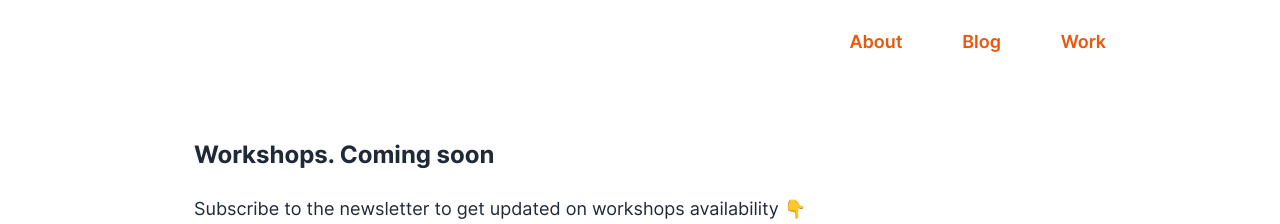
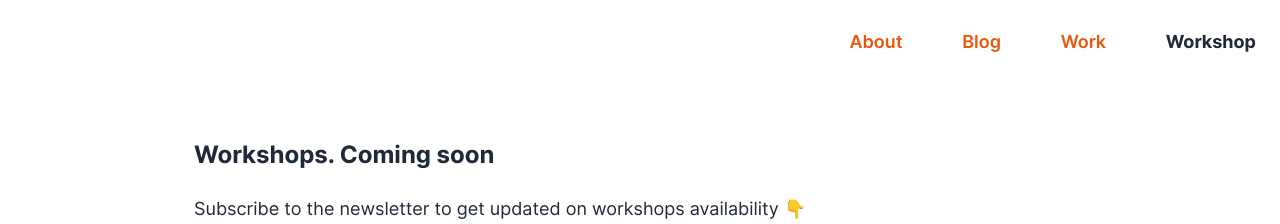
Before and after one commit to zetareticoli/fi, a Jekyll site: the page built from workshop.md, in a window 1280 px wide. Shown: the top 224 px of the page. Built offline with Jekyll 4.4.1, drawn with Linux system fonts in a browser that asks for light colours.

Commit message:
Colors variables update

```diff
--- a/_sass/components/_nav.scss
+++ b/_sass/components/_nav.scss
@@ -22,7 +22,11 @@
 
     &.active {
       font-weight: 700;
-      color: $color-white;
+      color: var(--text);
+
+      @media (prefers-color-scheme: dark) {
+        color: var(--text-inverse);
+      }
     }
   }
 }
--- a/_sass/settings/_settings.scss
+++ b/_sass/settings/_settings.scss
@@ -96,6 +96,7 @@
   --colors-coolGray-100: #f3f4f6;
   --colors-black: #080b12;
   --colors-white: #ffffff;
+  --colors-red: #dc2626;
   --colors-offWhite: rgba(255,255,255, .87);
   --radius-smooth-corner: 8px;
   --font-sans: Inter, Helvetica, Arial, sans-serif;
@@ -124,6 +125,7 @@
   --text-weak: var(--colors-coolGray-500);
   --text-light: var(--colors-coolGray-400);
   --text-primary: var(--colors-orange-600);
+  --text-inverse: var(--colors-white);
   --background: var(--colors-white);
   --background-strong: var(--colors-black);
   --background-light: var(--colors-coolGray-100);
@@ -136,7 +138,6 @@
   --spacing-stack-l: var(--space-l);
   --spacing-stack-xl: var(--space-xl);
   --spacing-stack-xxl: var(--space-xxl);
-  --spacing-inset-xxl: var(--space-xxl);
   --spacing-inset-s: var(--space-s);
   --spacing-inset-m: var(--space-m);
   --spacing-inset-l: var(--space-l);
```
